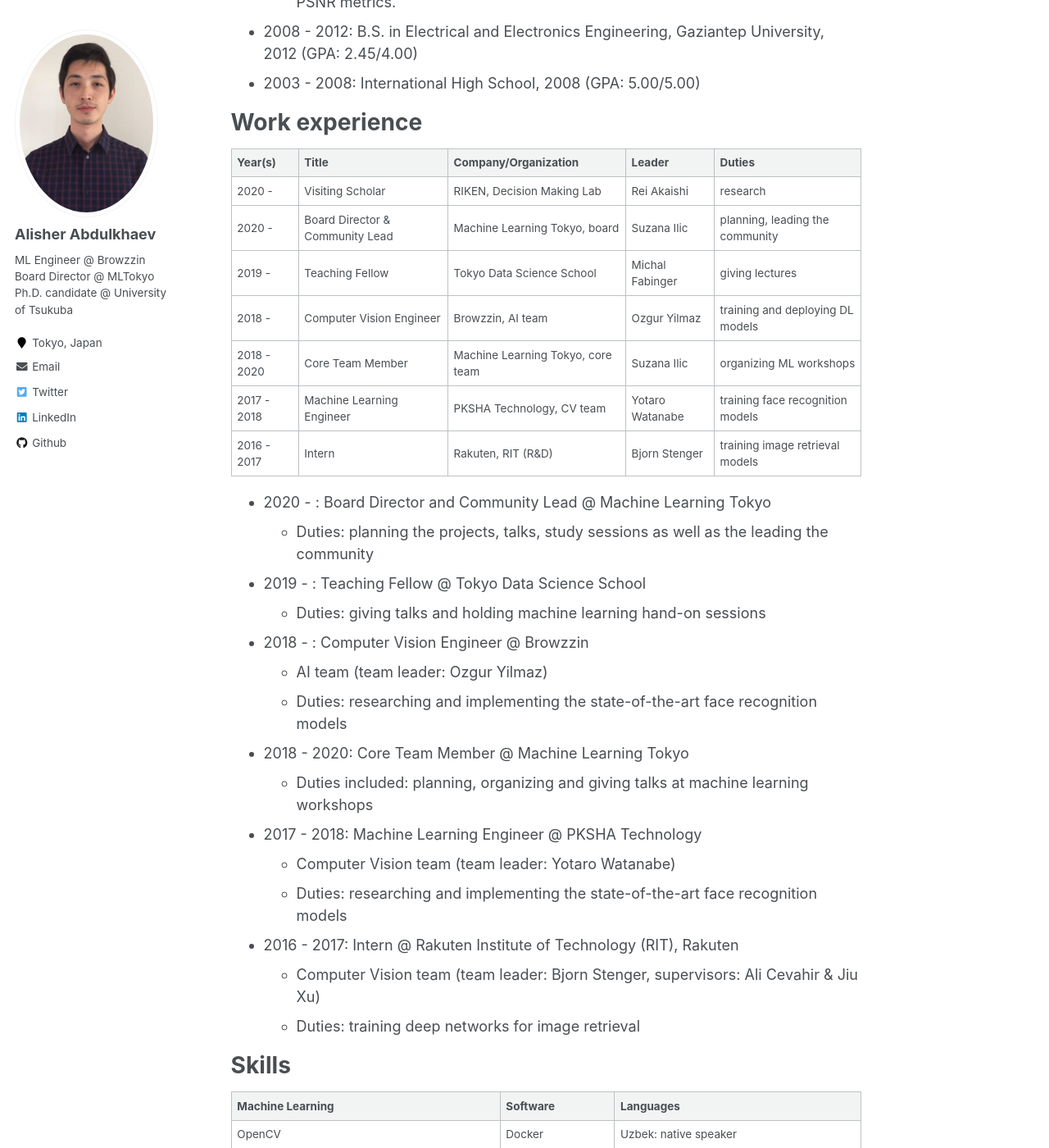
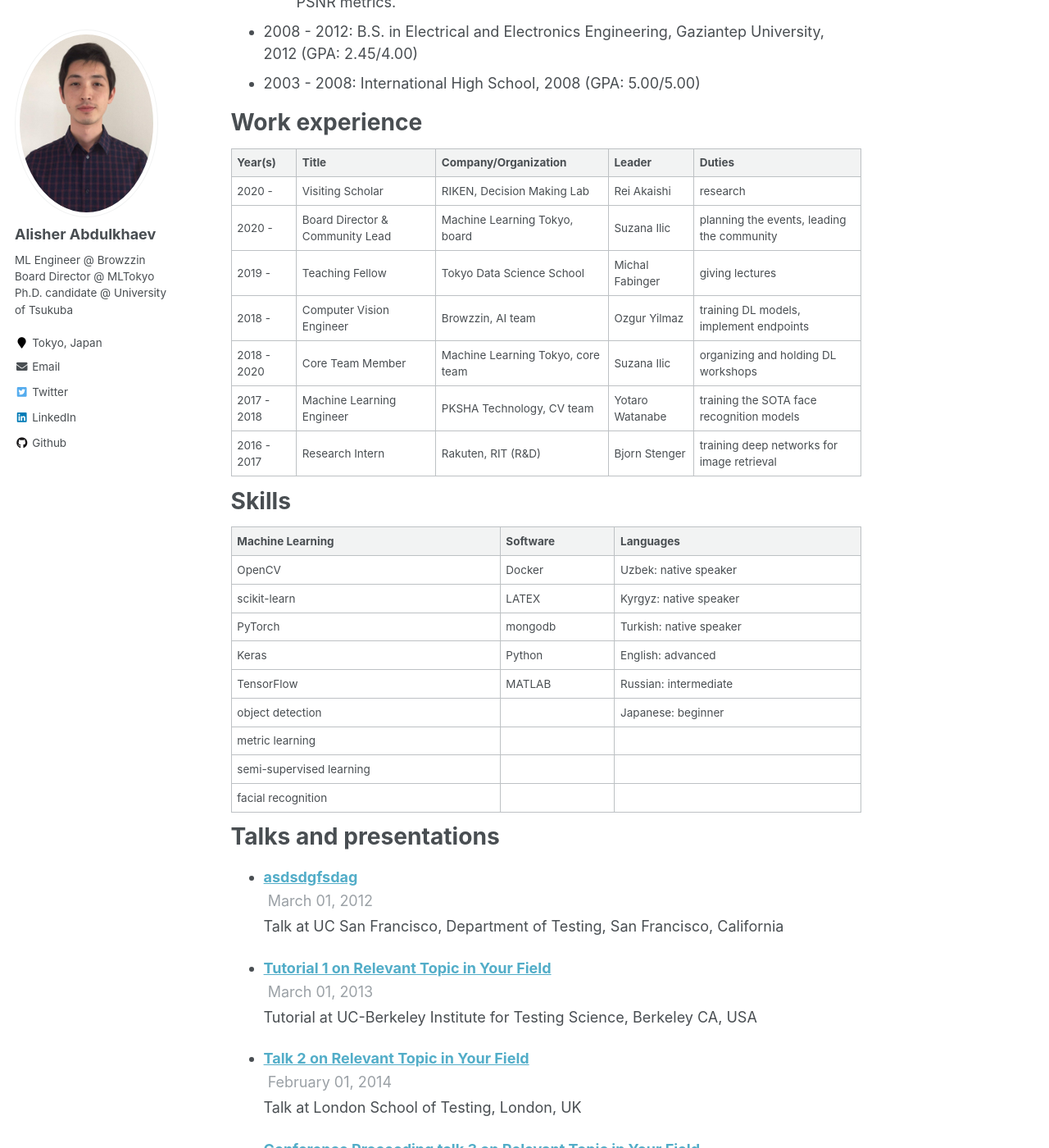
Before and after one commit to vivek37373/alisher-ai.github.io, a Jekyll site: the page built from _pages/cv.md, in a window 1280 px wide and 1400 px high, scrolled down 698 px. Shown: the whole window at 82% size. Built offline with Jekyll 4.4.1, drawn with Linux system fonts in a browser that asks for light colours.

Commit message:
Update cv.md

```diff
--- a/_pages/cv.md
+++ b/_pages/cv.md
@@ -31,40 +31,15 @@
 Work experience
 ======
 
-| Year(s)     | Title                           | Company/Organization              | Leader          | Duties                                 |
-| ----------- | ------------------------------- | --------------------------        | --------------- | -----                                  |
-| 2020 -      | Visiting Scholar                | RIKEN, Decision Making Lab        | Rei Akaishi     | research                               |
-| 2020 -      | Board Director & Community Lead | Machine Learning Tokyo, board     | Suzana Ilic     | planning, leading the community        |
-| 2019 -      | Teaching Fellow                 | Tokyo Data Science School         | Michal Fabinger | giving lectures                        |
-| 2018 -      | Computer Vision Engineer        | Browzzin, AI team                 | Ozgur Yilmaz    | training and deploying DL models       |
-| 2018 - 2020 | Core Team Member                | Machine Learning Tokyo, core team | Suzana Ilic     | organizing ML workshops                |
-| 2017 - 2018 | Machine Learning Engineer       | PKSHA Technology, CV team         | Yotaro Watanabe | training face recognition models    |
-| 2016 - 2017 | Intern                          | Rakuten, RIT (R&D)                | Bjorn Stenger   | training image retrieval models |
-
-
-
-
-* 2020 - : Board Director and Community Lead @ Machine Learning Tokyo
-  * Duties: planning the projects, talks, study sessions as well as the leading the community
-
-* 2019 - : Teaching Fellow @ Tokyo Data Science School
-  * Duties: giving talks and holding machine learning hand-on sessions
-
-* 2018 - : Computer Vision Engineer @ Browzzin
-  * AI team (team leader: Ozgur Yilmaz)
-  * Duties: researching and implementing the state-of-the-art face recognition models
-
-* 2018 - 2020: Core Team Member @ Machine Learning Tokyo
-  * Duties included: planning, organizing and giving talks at machine learning workshops
-
-* 2017 - 2018: Machine Learning Engineer @ PKSHA Technology
-  * Computer Vision team (team leader: Yotaro Watanabe)
-  * Duties: researching and implementing the state-of-the-art face recognition models
-
-
-* 2016 - 2017: Intern @ Rakuten Institute of Technology (RIT), Rakuten
-  * Computer Vision team (team leader: Bjorn Stenger, supervisors: Ali Cevahir & Jiu Xu)
-  * Duties: training deep networks for image retrieval
+| Year(s)     | Title                           | Company/Organization              | Leader          | Duties                                     |
+| ----------- | ------------------------------- | --------------------------        | --------------- | -----                                      |
+| 2020 -      | Visiting Scholar                | RIKEN, Decision Making Lab        | Rei Akaishi     | research                                   |
+| 2020 -      | Board Director & Community Lead | Machine Learning Tokyo, board     | Suzana Ilic     | planning the events, leading the community |
+| 2019 -      | Teaching Fellow                 | Tokyo Data Science School         | Michal Fabinger | giving lectures                            |
+| 2018 -      | Computer Vision Engineer        | Browzzin, AI team                 | Ozgur Yilmaz    | training DL models, implement endpoints    |
+| 2018 - 2020 | Core Team Member                | Machine Learning Tokyo, core team | Suzana Ilic     | organizing and holding DL workshops        |
+| 2017 - 2018 | Machine Learning Engineer       | PKSHA Technology, CV team         | Yotaro Watanabe | training the SOTA face recognition models  |
+| 2016 - 2017 | Research Intern                 | Rakuten, RIT (R&D)                | Bjorn Stenger   | training deep networks for image retrieval |
 
 
 Skills
```
